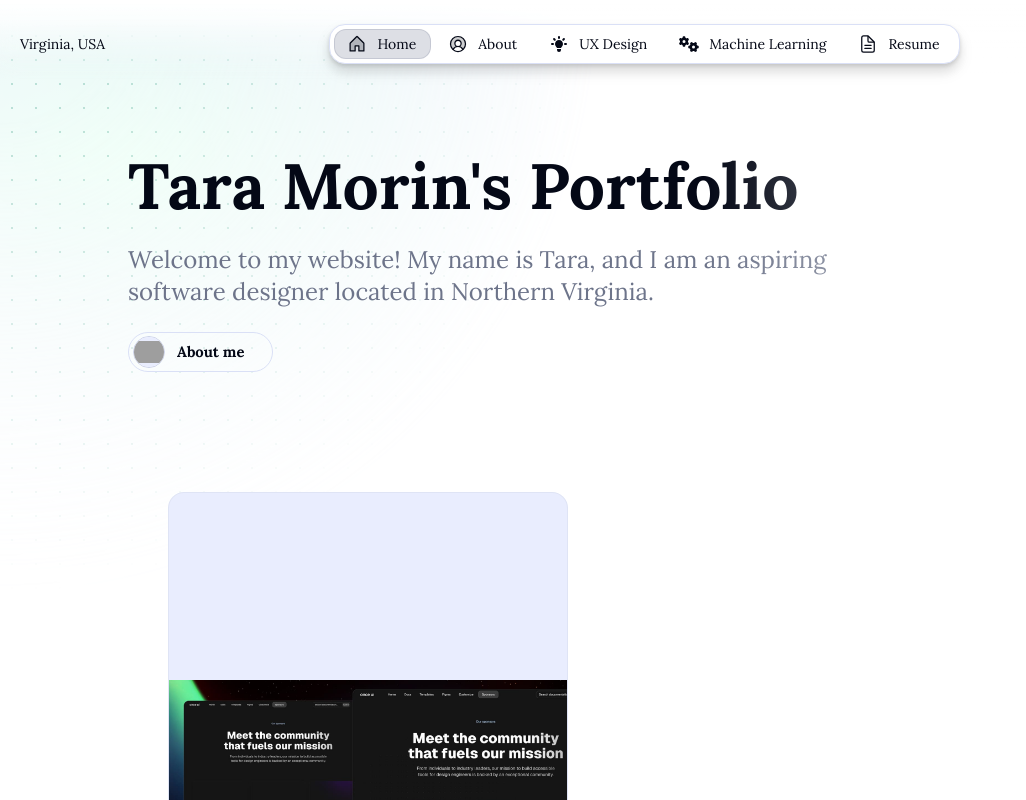
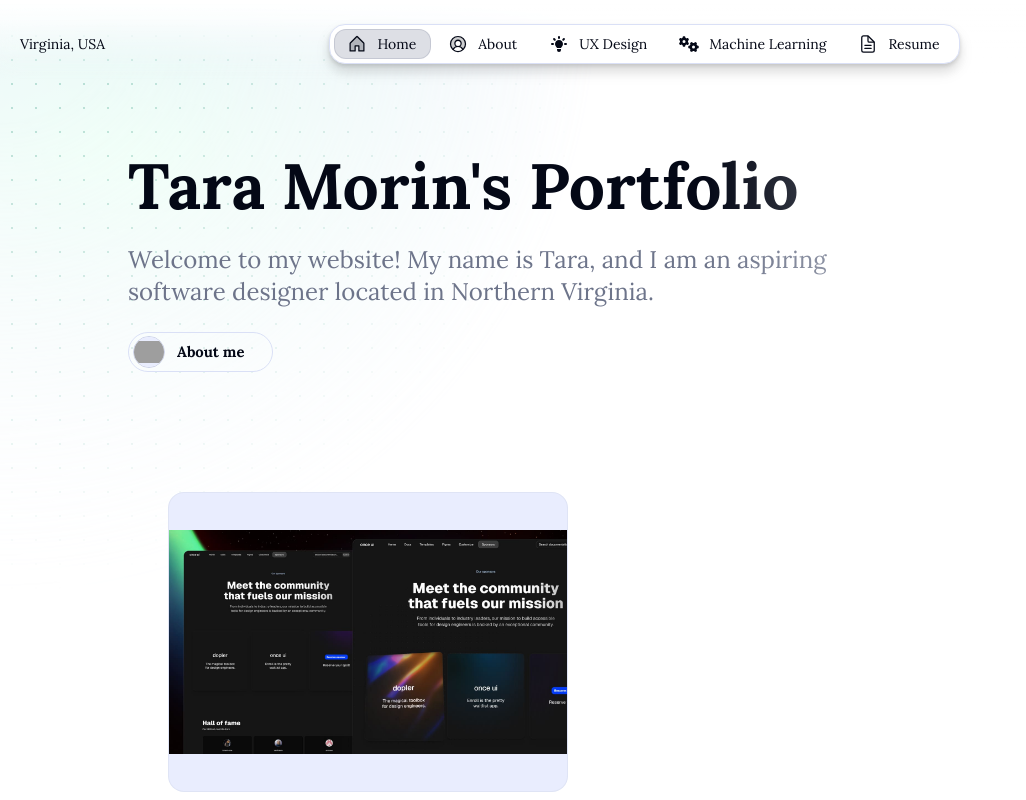
Before and after one commit to tara-morin/website, a Next.js app: page /en in a window 1280 px wide. Shown: the top 800 px of the page, without its empty margins (0-1026 px from the left). Built offline with nearby package versions, Linux system fonts and the light colour scheme; grey boxes are pictures that could not be loaded.

Commit message:
commented out aspect ratio to see effect

```diff
--- a/src/components/ProjectCard.tsx
+++ b/src/components/ProjectCard.tsx
@@ -75,7 +75,7 @@ export const ProjectCard: React.FC<ProjectCardProps> = ({
                         radius="l"
                         alt={title}
                         objectFit="contain"
-                        aspectRatio="3/5"
+                        // aspectRatio="3/5"
                         src={images[activeIndex]}
                         style={{
                             border: '1px solid var(--neutral-alpha-weak)',
```
